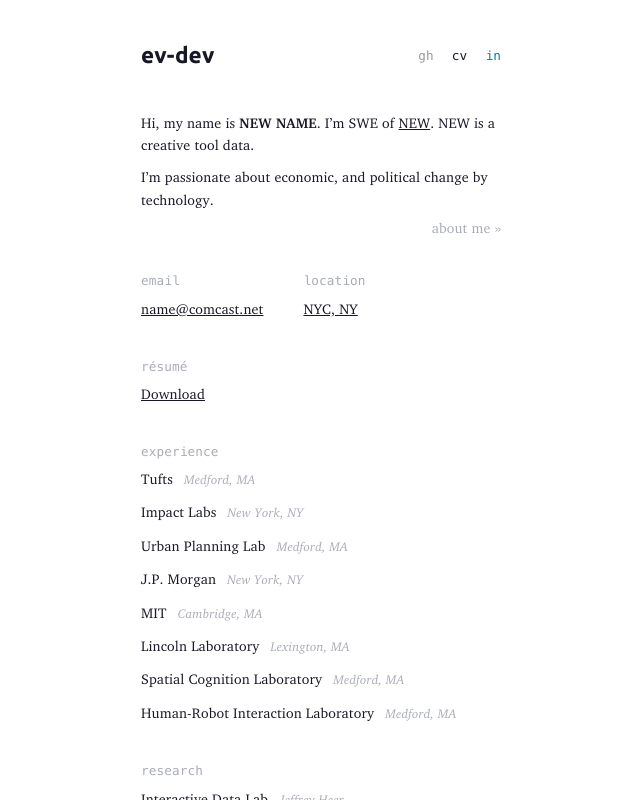
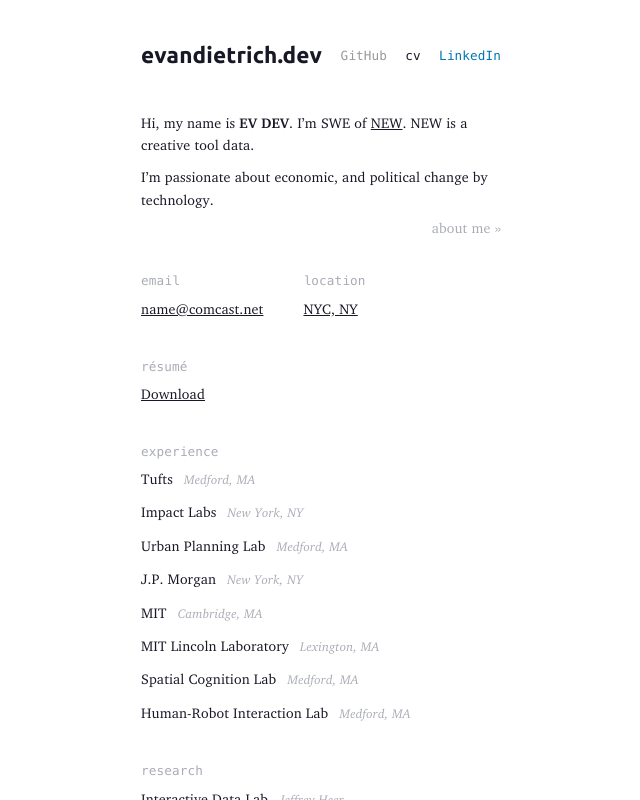
Before and after one commit to ENVOY-Research/ENVOY-Research.github.io, a plain HTML site: page index.html in a window 1280 px wide. Shown: the whole page, without its empty margins (9-649 px from the left). Drawn offline with Linux system fonts and the light colour scheme.

Commit message:
Update index.html

```diff
--- a/index.html
+++ b/index.html
@@ -31,18 +31,18 @@
 <nav>
 	<!-- brand -->
 	<header class="brand">
-		<h1 class="logo"><a href="/">ev-dev</a></h1>
+		<h1 class="logo"><a href="/">evandietrich.dev</a></h1>
 		<div class="icons">
-			<a class="icon github" href="https://github.com/" title="Github">gh</a>
+			<a class="icon github" href="https://github.com/" title="Github">GitHub</a>
 			<a class="icon file" href="https://twitter.com/" title="CV">cv</a>
-			<a class="icon linkedin" href="https://linkedin.com/in/" title="LinkedIn">in</a>
+			<a class="icon linkedin" href="https://linkedin.com/in/" title="LinkedIn">LinkedIn</a>
 		</div>
 	</header>
 	<!-- lede -->
 	<div id="lede">
 		<!-- intro -->
 		<section>
-			<p>Hi, my name is <strong>NEW NAME</strong>. I’m SWE of <a href="https://new.com">NEW</a>. NEW is a creative tool  data.</p>
+			<p>Hi, my name is <strong>EV DEV</strong>. I’m SWE of <a href="https://new.com">NEW</a>. NEW is a creative tool  data.</p>
 <p>I’m passionate about economic, and political change by technology.</p>
 			<a href="/about/" class="right light">about me &raquo;</a>
 		</section>
@@ -77,13 +77,13 @@
 						<a href="/hks/" class="nav-item">MIT</a> <em class="detail">Cambridge, MA</em>
 					</p>
 					<p>
-						<a href="/tbh/" class="nav-item">Lincoln Laboratory</a> <em class="detail">Lexington, MA</em>
+						<a href="/tbh/" class="nav-item">MIT Lincoln Laboratory</a> <em class="detail">Lexington, MA</em>
 					</p>
 					<p>
-						<a href="/change/" class="nav-item">Spatial Cognition Laboratory</a> <em class="detail">Medford, MA</em>
+						<a href="/change/" class="nav-item">Spatial Cognition Lab</a> <em class="detail">Medford, MA</em>
 					</p>
 					<p>
-						<a href="/uber/" class="nav-item">Human-Robot Interaction Laboratory</a> <em class="detail">Medford, MA</em>
+						<a href="/uber/" class="nav-item">Human-Robot Interaction Lab</a> <em class="detail">Medford, MA</em>
 					</p>
 			</section>
 			<section>
@@ -108,7 +108,7 @@
 					</p>
 			</section>
     <script type="text/javascript">
-		var pages = [["bayes", "/bayes/"],["twitter", "/twitter/"],["oscar", "/oscar/"],["fivethirtyeight", "/fivethirtyeight/"],["hks", "/hks/"],["tbh", "/tbh/"],["change", "/change/"],["uber", "/uber/"],["idl", "/idl/"],["tea", "/tea/"],["exit-polls", "/exit-polls/"],["https://devpost.com/willium?ref_content=user-portfolio&ref_feature=portfolio&ref_medium=global-nav", "https://devpost.com/willium?ref_content=user-portfolio&ref_feature=portfolio&ref_medium=global-nav"],["cs", "/cs/"],];
+		var pages = [["bayes", "/bayes/"],["twitter", "/twitter/"],["oscar", "/oscar/"],["fivethirtyeight", "/fivethirtyeight/"],["hks", "/hks/"],["tbh", "/tbh/"],["change", "/change/"],["uber", "/uber/"],["idl", "/idl/"],["tea", "/tea/"],["exit-polls", "/exit-polls/"],["meme", "meme"],["cs", "/cs/"],];
 		window.addEventListener("keydown", function(e) {
 			var current = "";
 			var i = pages.findIndex(function(item) {
```
